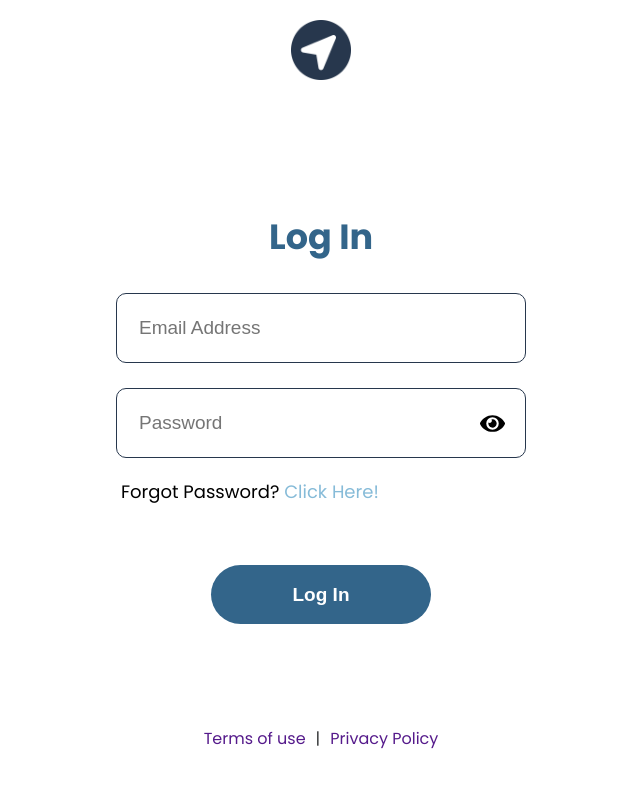
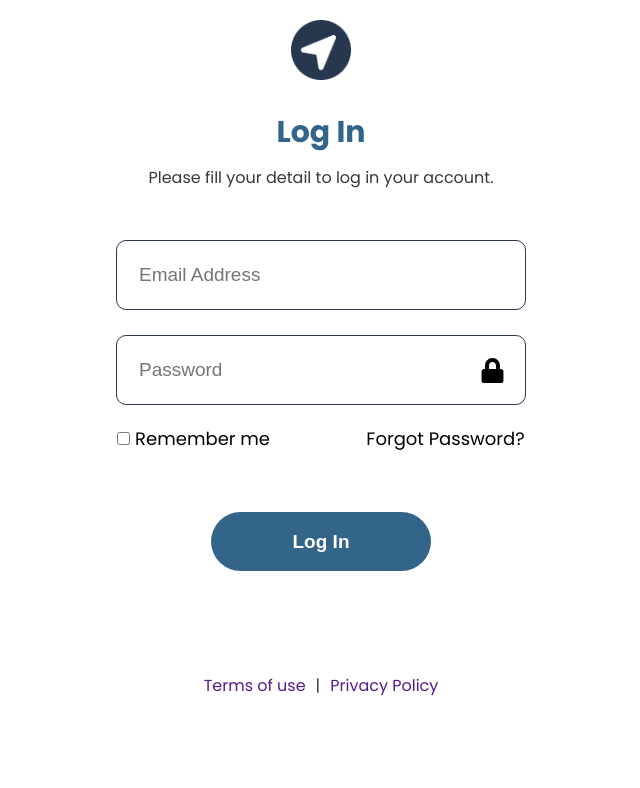
Before and after one commit to Roonaaan/CareerCompass, a React (Vite) app: page /Login in a window 1280 px wide. Shown: the top 788 px of the page, without its empty margins (319-959 px from the left). Built offline with nearby package versions, Linux system fonts and the light colour scheme.

Commit message:
Login Page - Revisions

```diff
--- a/src/landing/Login.jsx
+++ b/src/landing/Login.jsx
@@ -5,7 +5,7 @@ import './styles/Login.css'
 
 // Images and Logo
 import Logo from '../assets/logo-dark.png'
-import { FaEye, FaEyeSlash } from 'react-icons/fa'
+import { FaLock, FaLockOpen } from 'react-icons/fa'
 
 export const Login = () => {
 
@@ -47,7 +47,10 @@ export const Login = () => {
 
     // Show Password
     const [showPassword, setShowPassword] = useState(false);
-    const [iconType, setIconType] = useState(FaEye); //serves as the Initial Icon
+    const [iconType, setIconType] = useState(FaLock); //serves as the Initial Icon
+
+    // Remember Me
+    const [isRememberMeChecked, setIsRememberMeChecked] = useState(false);
 
     return (
         <>
@@ -59,6 +62,7 @@ export const Login = () => {
                 <div className='header'>
                     <div className='text'> Log In </div>
                 </div>
+                <div className='loginHeaderText'> Please fill your detail to log in your account. </div>
                 <div className='inputs'>
                     {/* Email Address*/}
                     <div className='input'>
@@ -82,7 +86,7 @@ export const Login = () => {
                             className='show-password-button'
                             onClick={() => {
                                 setShowPassword(!showPassword);
-                                setIconType(showPassword ? FaEye : FaEyeSlash); // This will Toggle the Icon
+                                setIconType(showPassword ? FaLock : FaLockOpen); // This will Toggle the Icon
                             }}
                         >
                             <span className='password-icon'>{iconType}</span>
@@ -90,7 +94,18 @@ export const Login = () => {
                     </div>
                     {passwordError && <div className="error-message">{passwordError}</div>}
                 </div>
-                <div className='forgot-password'>Forgot Password? <span>Click Here!</span> </div>
+                <div className='password'>
+                    <div className='remember-me'>
+                        <input
+                            type='checkbox'
+                            id='remember-me'
+                            checked={isRememberMeChecked}
+                            onChange={(e) => setIsRememberMeChecked(e.target.checked)}
+                        />
+                        <label htmlFor='remember-me'> Remember me </label>
+                    </div>
+                    <div className='forgot-password'>Forgot Password? </div>
+                </div>
                 <div className='submit-container'>
                     <button className='submit' onClick={handleValidation}>Log In</button>
                 </div>
--- a/src/landing/styles/Login.css
+++ b/src/landing/styles/Login.css
@@ -2,7 +2,7 @@
     display: flex;
     flex-direction: column;
     margin: auto;
-    margin-top: 110px;
+    margin-top: 10px;
     width: 600px;
     padding-bottom: 30px;
 }
@@ -13,6 +13,12 @@
     flex-direction: column;
     margin: auto;
     padding-top: 20px;
+}
+
+.loginHeaderText{
+    display: flex;
+    justify-content: center;
+    margin-top: 10px;
 }
 
 .logo{
@@ -32,12 +38,12 @@
 
 .text{
     color: #33658A;
-    font-size: 35px;
+    font-size: 30px;
     font-weight: 700;
 }
 
 .inputs{
-    margin-top: 30px;
+    margin-top: 50px;
     display: flex;
     flex-direction: column;
     gap: 25px;
@@ -67,15 +73,23 @@
     margin-left: 22px;
 }
 
-.forgot-password{
-    padding-left: 100px;
+.password{
+    display: flex;
+    flex-direction: row;
+    align-items: center;
+    justify-content: space-evenly;
+}
+
+.remember-me{
     margin-top: 20px;
     color: #000;
     font-size: 18px;
 }
 
-.forgot-password span{
-    color: #86BBD8;
+.forgot-password{
+    margin-top: 20px;
+    color: #000;
+    font-size: 18px;
     cursor: pointer;
 }
 
@@ -96,10 +110,6 @@
     border: 0;
     outline: 0;
     background-color: transparent;
-}
-
-.show-password-button:hover .password-icon{
-    transform: rotate(360deg);
 }
 
 .submit-container{
```
